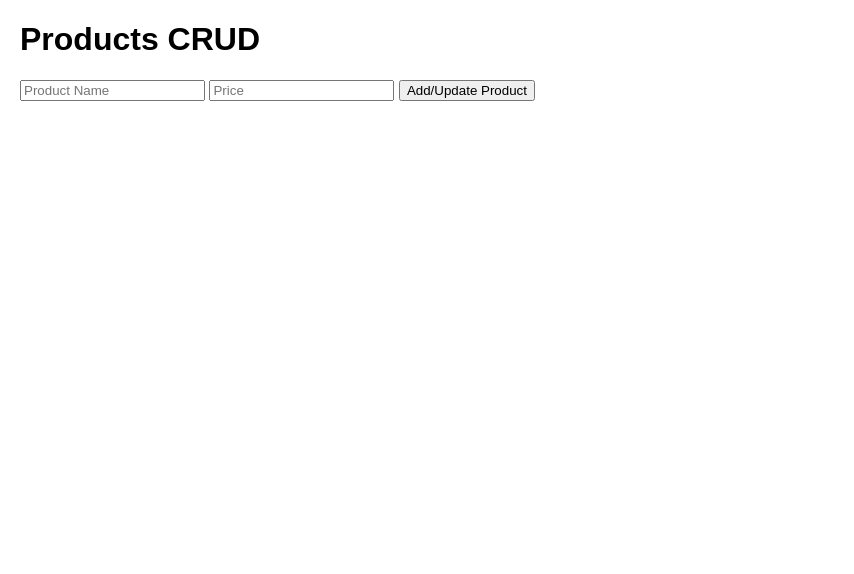
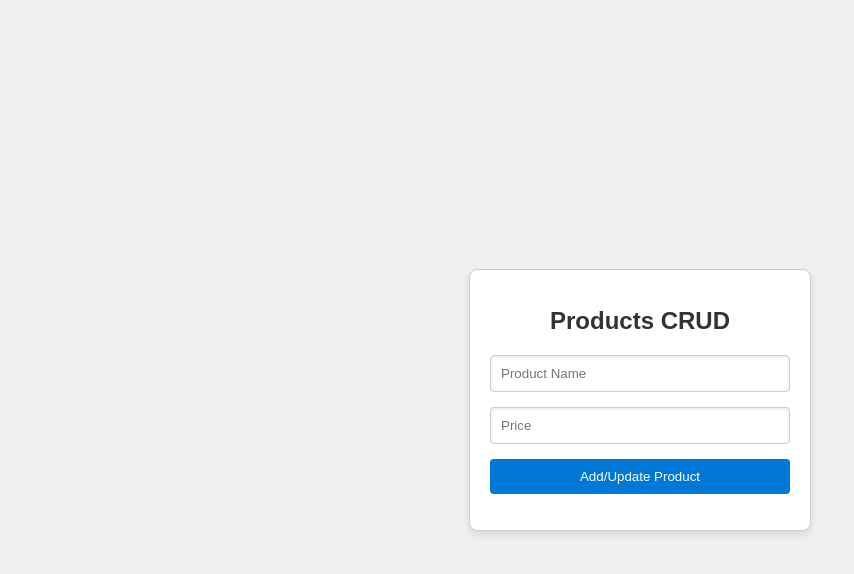
Before and after one commit to bartze/CRUD-Express-App, a website: page public/index.html in a window 1280 px wide. Shown: the whole page, without its empty margins (0-854 px from the left). Drawn offline with Linux system fonts and the light colour scheme; no server answers.

Commit message:
Añado un poco de css

```diff
--- a/public/index.html
+++ b/public/index.html
@@ -7,6 +7,7 @@
   <link rel="stylesheet" href="styles.css">
 </head>
 <body>
+  <div class="container">
     <h1>Products CRUD</h1>
     <form id="product-form">
       <input type="text" id="name" placeholder="Product Name" required>
@@ -15,6 +16,7 @@
       <button type="submit">Add/Update Product</button>
     </form>
     <ul id="product-list"></ul>
+  </div>
   <script src="main.js"></script>
 </body>
 </html>
--- a/public/styles.css
+++ b/public/styles.css
@@ -1,4 +1,71 @@
 body {
-    font-family: Arial, sans-serif;
-    margin: 20px;
-  }
+  font-family: Arial, sans-serif;
+  margin: 0;
+  padding: 0;
+  height: 100vh;
+  display: flex;
+  justify-content: center;
+  align-items: center;
+  background-color: #f0f0f0;
+}
+
+.container {
+  background-color: #ffffff;
+  border: 1px solid #cccccc;
+  border-radius: 8px;
+  box-shadow: 0 4px 8px rgba(0, 0, 0, 0.1);
+  padding: 20px;
+  width: 300px;
+  text-align: center;
+}
+
+h1 {
+  margin-bottom: 20px;
+  font-size: 24px;
+  color: #333333;
+}
+
+form {
+  display: flex;
+  flex-direction: column;
+}
+
+input[type="text"],
+input[type="number"] {
+  margin-bottom: 15px;
+  padding: 10px;
+  border: 1px solid #cccccc;
+  border-radius: 4px;
+  box-shadow: inset 0 1px 3px rgba(0, 0, 0, 0.1);
+}
+
+button {
+  padding: 10px;
+  border: none;
+  border-radius: 4px;
+  background-color: #0078d7;
+  color: white;
+  cursor: pointer;
+  transition: background-color 0.3s ease;
+}
+
+button:hover {
+  background-color: #005bb5;
+}
+
+ul {
+  list-style: none;
+  padding: 0;
+}
+
+li {
+  background-color: #ffffff;
+  border: 1px solid #cccccc;
+  border-radius: 4px;
+  margin-bottom: 10px;
+  padding: 10px;
+  display: flex;
+  justify-content: space-between;
+  align-items: center;
+  box-shadow: 0 2px 4px rgba(0, 0, 0, 0.1);
+}
```
Lines whose indentation alone changed are shown as unchanged.
